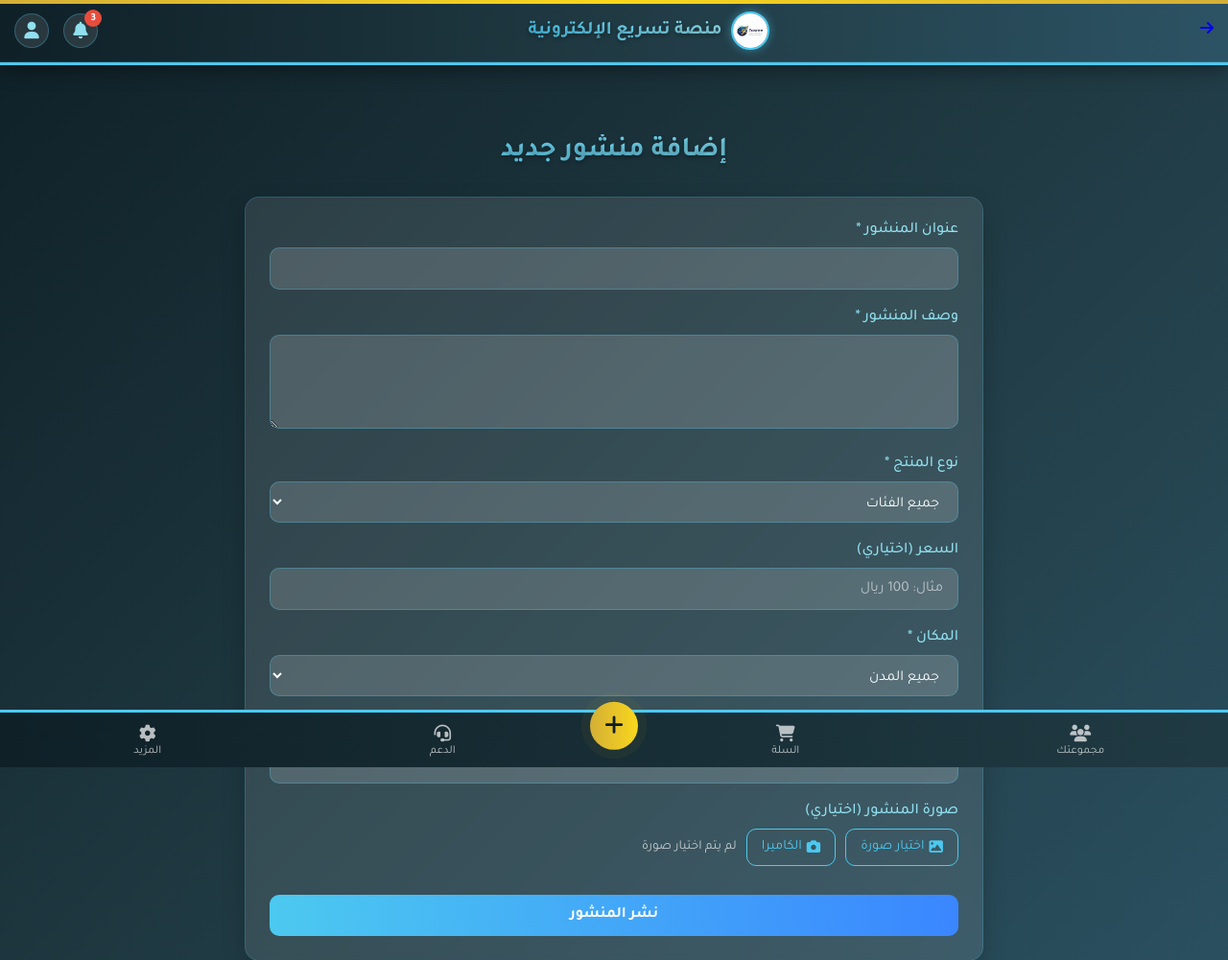
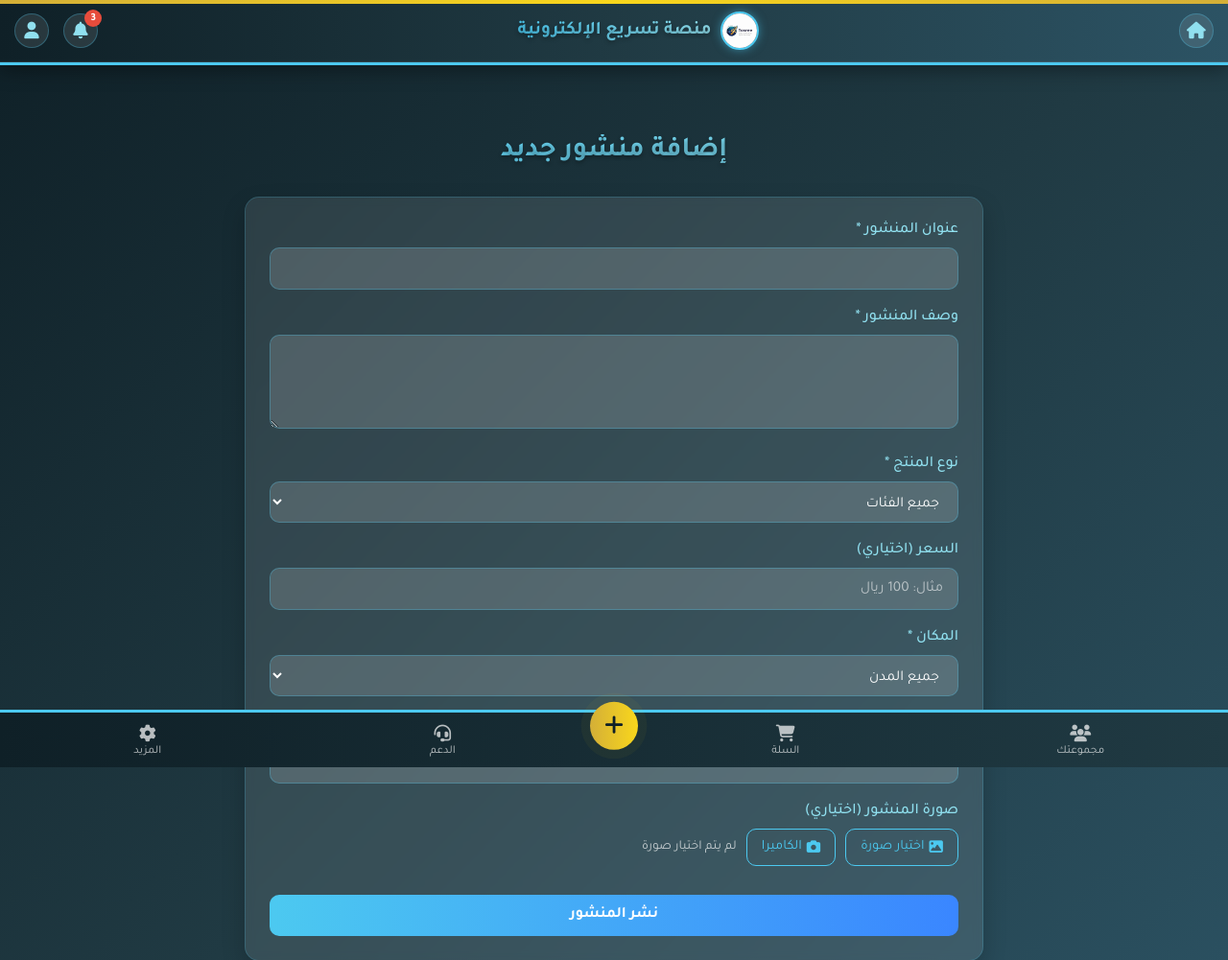
Before and after one commit to Osamaabdalkader/cod11, a plain HTML site: page add-post.html in a window 1280 px wide. Shown: the top 1001 px of the page at 96% size. Drawn offline with Linux system fonts and the light colour scheme; no server answers.

Commit message:
Update add-post.html

```diff
--- a/add-post.html
+++ b/add-post.html
@@ -9,12 +9,12 @@
     <link rel="stylesheet" href="add-post.css">
 </head>
 <body>
-    <!-- شريط الرأس (مطابق للصفحة الرئيسية مع إضافة زر الرجوع) -->
+    <!-- شريط الرأس (مطابق للصفحة الرئيسية مع إضافة زر Home) -->
     <header>
         <div class="gold-bar"></div>
         <div class="header-top">
-            <a href="index.html" class="back-button">
-                <i class="fas fa-arrow-right"></i>
+            <a href="index.html" class="home-icon">
+                <i class="fas fa-home"></i>
             </a>
             <div class="logo-container">
                 <img src="tasreea.png" alt="منصة تسريع الإلكترونية" class="logo-image">
@@ -151,4 +151,4 @@
     <!-- Firebase SDK -->
     <script type="module" src="add-post.js"></script>
 </body>
-    </html>
+                        </html>
```
